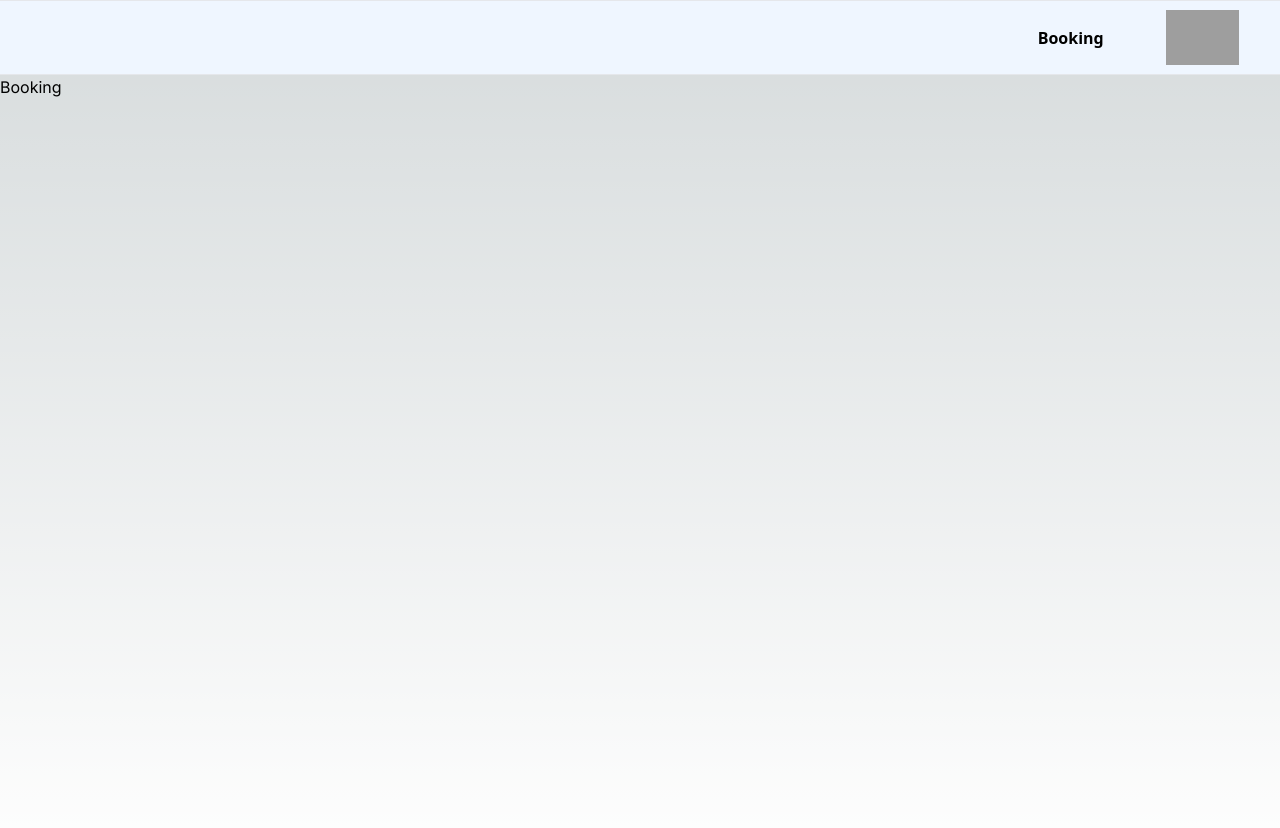
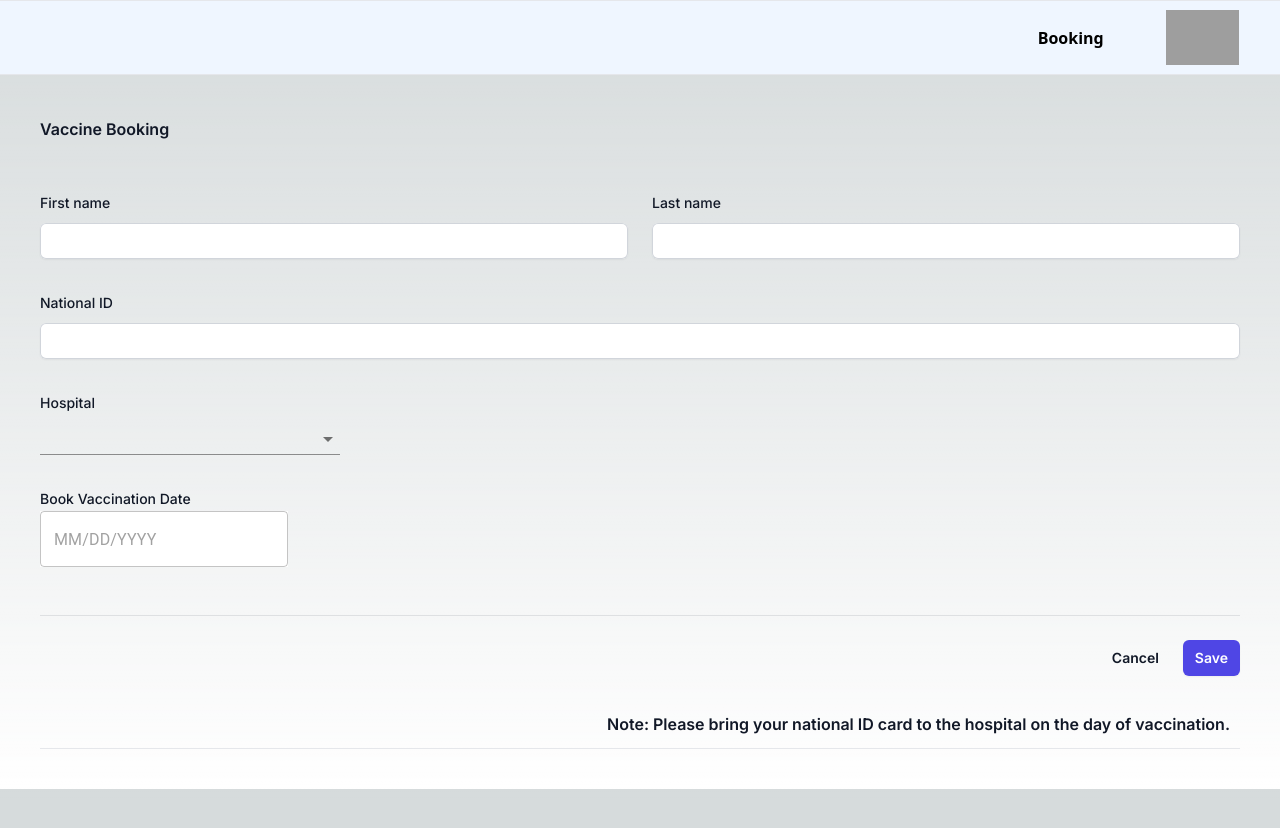
Before and after one commit to RuddySparkle/vaccine-book-app, a Next.js app: page /booking in a window 1280 px wide. Shown: the top 828 px of the page. After the commit the page ends 800 px from the top, so only its background shows below. Built offline with nearby package versions, Linux system fonts and the light colour scheme; grey boxes are pictures that could not be loaded.

Commit message:
Assignment 4

```diff
--- a/package.json
+++ b/package.json
@@ -9,9 +9,14 @@
     "lint": "next lint"
   },
   "dependencies": {
+    "@emotion/react": "^11.11.1",
+    "@emotion/styled": "^11.11.0",
+    "@mui/material": "^5.14.8",
+    "@mui/x-date-pickers": "^6.12.1",
     "@types/node": "20.5.0",
     "@types/react": "18.2.20",
     "@types/react-dom": "18.2.7",
+    "dayjs": "^1.11.9",
     "next": "13.4.18",
     "react": "18.2.0",
     "react-dom": "18.2.0",
--- /dev/null
+++ b/src/Components/BookingForm.tsx
@@ -0,0 +1,99 @@
+'use client'
+import { DatePicker } from '@mui/x-date-pickers'
+import { LocalizationProvider } from '@mui/x-date-pickers/LocalizationProvider'
+import { AdapterDayjs} from '@mui/x-date-pickers/AdapterDayjs'
+import { Select, MenuItem } from '@mui/material'
+
+export default function BookingForm() {
+  return (
+    <form className="m-10">
+      <div className="space-y-12 border-b border-gray-900/10 pb-12">
+          <h2 className="text-base font-semibold leading-7 text-gray-900">Vaccine Booking</h2>
+          <div className="mt-10 grid grid-cols-1 gap-x-6 gap-y-8 sm:grid-cols-6">
+            <div className="sm:col-span-3">
+              <label htmlFor="first-name" className="block text-sm font-medium leading-6 text-gray-900">
+                First name
+              </label>
+              <div className="mt-2">
+                <input type="text" name='first-name' id="first-name" autoComplete="given-name"
+                    className="block w-full px-2 rounded-md border-0 py-1.5 text-gray-900
+                    shadow-sm ring-1 ring-inset ring-gray-300 placeholder:text-gray-400
+                    focus:ring-2 focus:ring-inset focus:ring-indigo-600 sm:text-sm sm:leading-6"
+                />
+              </div>
+            </div>
+
+            <div className="sm:col-span-3">
+              <label htmlFor="last-name" className="block text-sm font-medium leading-6 text-gray-900">
+                Last name
+              </label>
+              <div className="mt-2">
+                <input type="text" name='last-name' id="last-name" autoComplete="family-name"
+                    className="block w-full px-2 rounded-md border-0 py-1.5 text-gray-900
+                    shadow-sm ring-1 ring-inset ring-gray-300 placeholder:text-gray-400
+                    focus:ring-2 focus:ring-inset focus:ring-indigo-600 sm:text-sm sm:leading-6"
+                />
+              </div>
+            </div>
+
+            <div className="sm:col-span-6">
+              <label className="block text-sm font-medium leading-6 text-gray-900">
+                National ID
+              </label>
+              <div className="mt-2">
+                <input
+                  id="nationalid"
+                  name="nationalid"
+                  type="text"
+                  autoComplete="national-id"
+                  className="block w-full rounded-md border-0 px-2 py-1.5 text-gray-900 shadow-sm
+                  ring-1 ring-inset ring-gray-300 placeholder:text-gray-400
+                  focus:ring-2 focus:ring-inset focus:ring-indigo-600 sm:text-sm sm:leading-6"
+                />
+              </div>
+            </div>
+
+            <div className="sm:col-span-3">
+              <label htmlFor="country" className="block text-sm font-medium leading-6 text-gray-900">
+                Hospital
+              </label>
+              <div className="mt-2">
+                <Select name='hospital' id='hospital' variant='standard' className='h-[2em] w-[300px]'>
+                    <MenuItem value='hospital1'>Chulalongkorn Hospital</MenuItem>
+                    <MenuItem value='hospital2'>Rajavithi Hospital</MenuItem>
+                    <MenuItem value='hospital3'>Thammasat University Hospital</MenuItem>
+                </Select>
+              </div>
+            </div>
+
+            <div className="col-span-full">
+                <label htmlFor="vaccination-date" className="block text-sm font-medium leading-6 text-gray-900">
+                    Book Vaccination Date
+                </label>
+                <LocalizationProvider dateAdapter={AdapterDayjs}>
+                    <DatePicker className='bg-white' />
+                </LocalizationProvider>
+            </div>
+          </div>
+      </div>
+
+      <div className="mt-6 flex items-center justify-end gap-x-6">
+        <button type="button" className="text-sm font-semibold leading-6 text-gray-900">
+          Cancel
+        </button>
+        <button type="submit"
+          className="rounded-md bg-indigo-600 px-3 py-2 text-sm font-semibold text-white shadow-sm
+          hover:bg-indigo-500 focus-visible:outline focus-visible:outline-2 focus-visible:outline-offset-2
+          focus-visible:outline-indigo-600">
+          Save
+        </button>
+      </div>
+
+      <div className="mt-6 flex items-center justify-end gap-x-6 border-b p-[10px]">
+        <h2 className='text-base font-semibold leading-7 text-gray-900'>
+            Note: Please bring your national ID card to the hospital on the day of vaccination.
+        </h2>
+      </div>
+    </form>
+  )
+}
--- a/src/Components/Card.tsx
+++ b/src/Components/Card.tsx
@@ -1,14 +1,15 @@
 import Image from 'next/image'
+import InteractCard from './InteractCard';
 
 export default function Card({hospitalName,imgSrc}:{hospitalName:string,imgSrc:string}) {
     return (
-        <div className='w-1/4 h-[300px] rounded-lg shadow-lg'>
+        <InteractCard contentName={hospitalName}>
             <div className='w-full h-[70%] relative rounded-t-lg'>
                 <Image src={imgSrc} alt='vaccineimage' fill={true} className='object-cover rounded-t-lg'/>
             </div>
             <div className='w-full h-[30%] p-[15px] relative'>
                 <div>{hospitalName}</div>
             </div>
-        </div>
+        </InteractCard>
     );
 }
--- /dev/null
+++ b/src/Components/InteractCard.tsx
@@ -0,0 +1,34 @@
+'use client';
+import React from 'react';
+
+export default function InteractCard({children, contentName}: { children: React.ReactNode, contentName: string }) {
+
+    function OnSelected() {
+        alert('You selected ' + contentName);
+    }
+
+    function OnHover(event: React.SyntheticEvent) {
+        if(event.type == 'mouseover'){
+            event.currentTarget.classList.remove('shadow-lg');
+            event.currentTarget.classList.add('shadow-2xl');
+            event.currentTarget.classList.remove('bg-white');
+            event.currentTarget.classList.add('bg-neutral-200');
+        }
+        else{
+            event.currentTarget.classList.remove('shadow-2xl');
+            event.currentTarget.classList.add('shadow-lg');
+            event.currentTarget.classList.remove('bg-neutral-200');
+            event.currentTarget.classList.add('bg-white');
+        }
+    }
+
+    return (
+        <div className='w-1/4 h-[300px] rounded-lg shadow-lg bg-white'
+            onClick={() => OnSelected()}
+            onMouseOver={(event) => OnHover(event)}
+            onMouseOut={(event) => OnHover(event)}
+        >
+            {children}
+        </div>
+    );
+}
--- a/src/app/booking/page.tsx
+++ b/src/app/booking/page.tsx
@@ -1,7 +1,9 @@
+import BookingForm from "@/Components/BookingForm"
+
 export default function Booking() {
-    return (
-        <main className="h-screen">
-            <h1>Booking</h1>
-        </main>
-    )
+  return (
+    <main>
+        <BookingForm />
+    </main>
+  )
 }
--- a/tailwind.config.js
+++ b/tailwind.config.js
@@ -8,5 +8,6 @@ module.exports = {
   theme: {
     extend: {},
   },
-  plugins: [],
+  plugins: [
+  ],
 }
```
Also changed, not shown: 1 other file (tests, documents, lock files or other folders).
